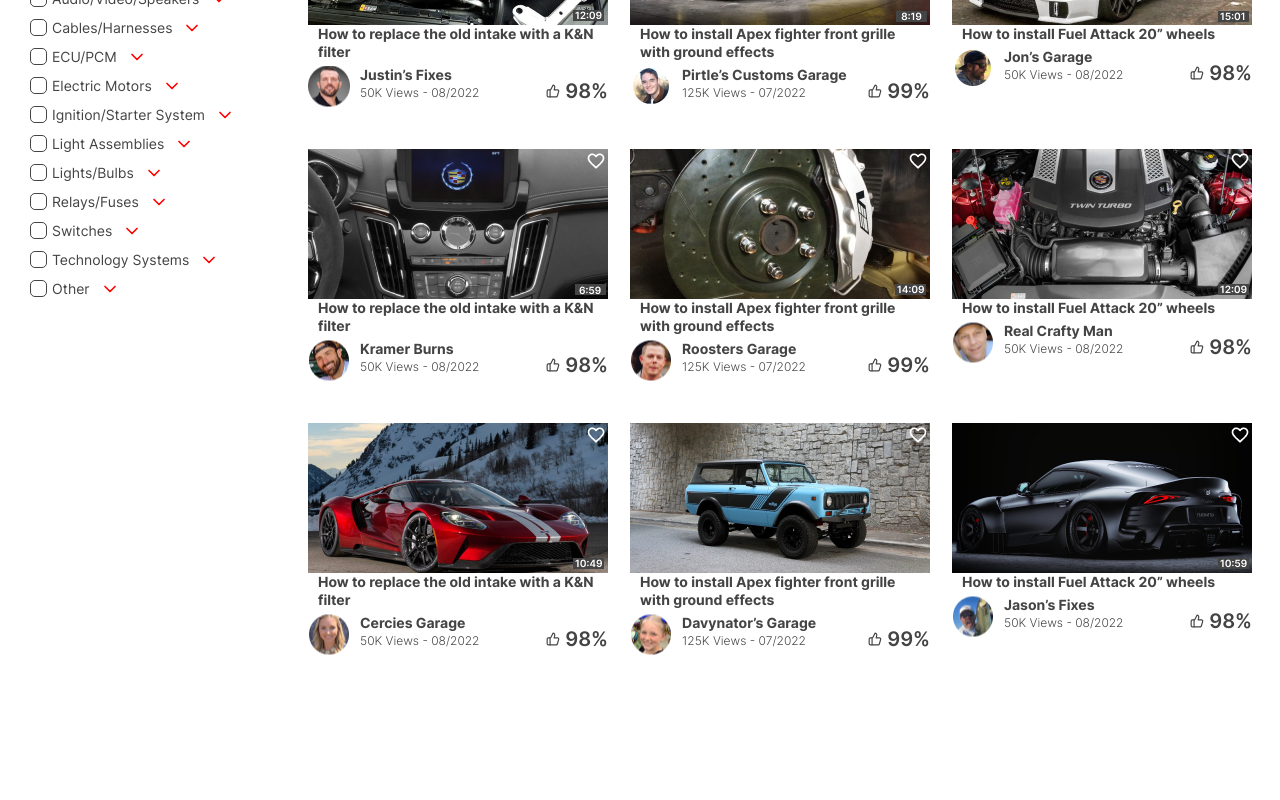
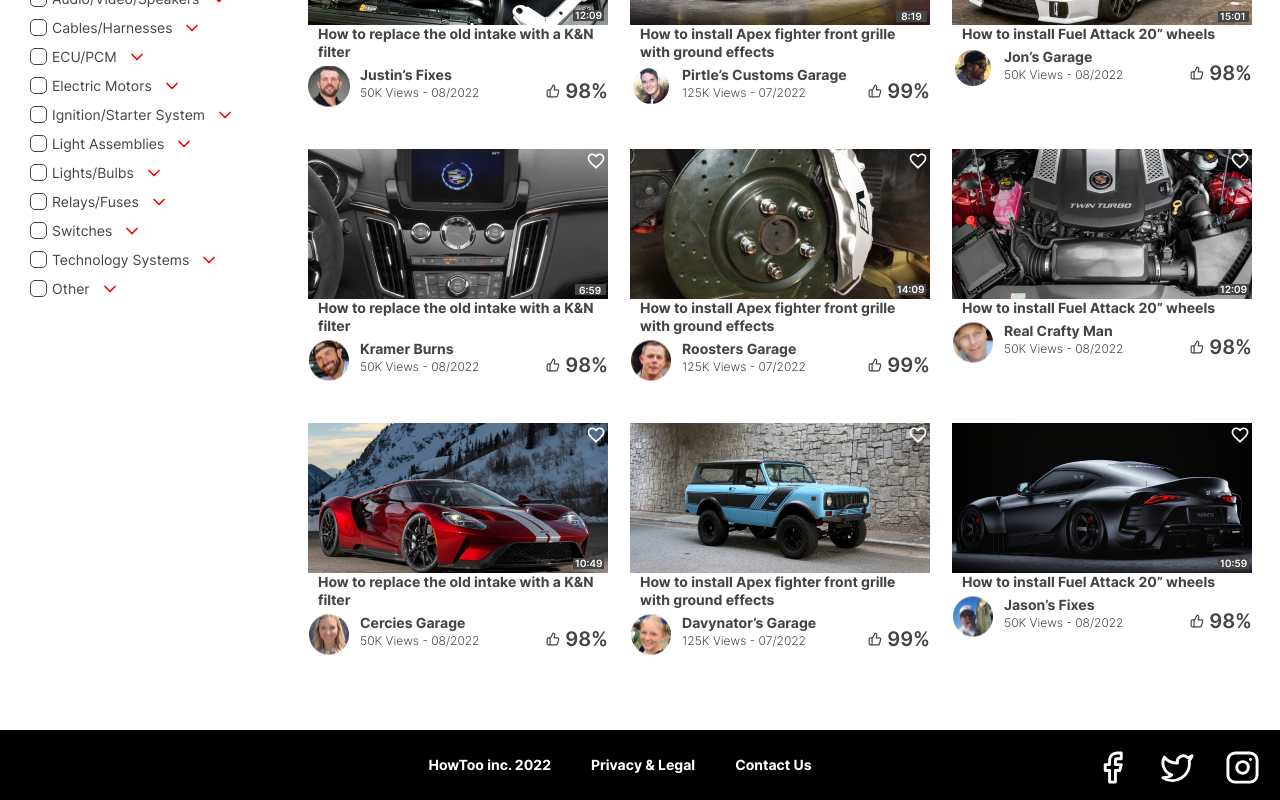
Before and after one commit to lgdhades/howtoo, a Next.js app: page / in a window 1280 px wide. Shown: the part 748-1548 px from the top of the page. Before the commit the page ends 1428 px from the top, so only its background shows below. Built offline with nearby package versions, Linux system fonts and the light colour scheme.

Commit message:
feat [index.js] : add Footer in Home Page

```diff
--- a/pages/index.js
+++ b/pages/index.js
@@ -9,6 +9,7 @@ import { SingleSelectDropdown } from '../components/SingleSelectDropDown/SingleS
 import cars from '../data/cars.json'
 import { Sidebar } from '../components/Sidebar/Sidebar'
 import { Navbar } from '../components/Navbar/Navbar'
+import { Footer } from '../components/Footer/Footer'
 
 /*---> Component <---*/
 export default function Home() {
@@ -49,6 +50,7 @@ export default function Home() {
             ))}
           </PostsWrapper>
         </MainContentWrapper>
+        <Footer />
       </PageWrapper>
     </>
   )
@@ -57,13 +59,13 @@ export default function Home() {
 /*---> Styles <---*/
 const PageWrapper = styled.div`
   /* border: 1px solid red; */
-  /* padding: 50px 300px; */
 `
 
 const MainContentWrapper = styled.div`
-  /* border: 1px solid red; */
+  /* border: 1px solid green; */
   display: flex;
   padding: 0px 200px;
+  overflow: auto;
 
   @media (max-width: 1640px) {
     padding: 0px 100px;
```
